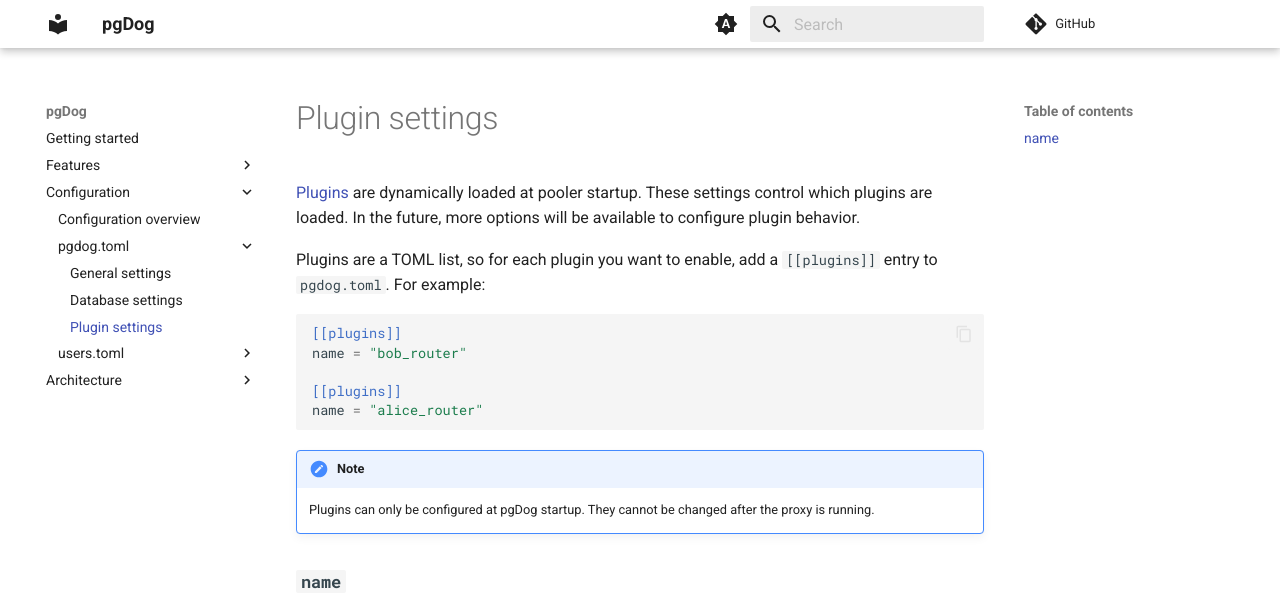
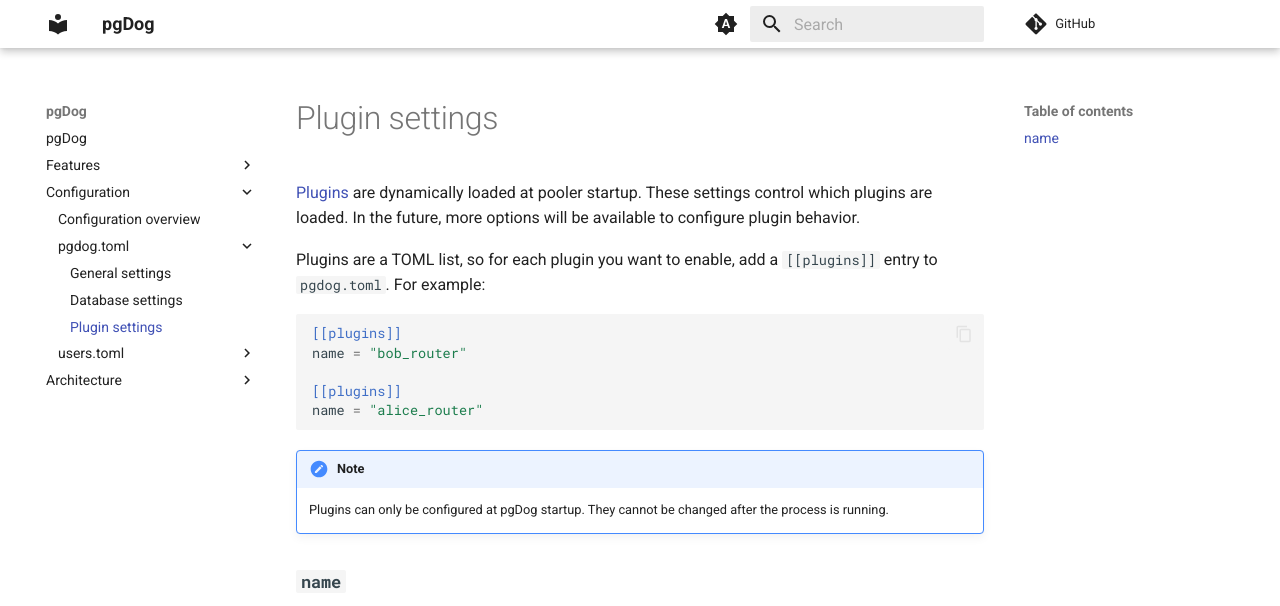
Before and after one commit to tingold/pgdog, an MkDocs documentation site: the page built from docs/docs/configuration/pgdog.toml/plugins.md, in a window 1280 px wide. Shown: the top 606 px of the page. Built offline with MkDocs 1.6.1 and Material for MkDocs 9.7.7, drawn with Linux system fonts in a browser that asks for light colours; comment, search, counter and statistics services are not loaded.

Commit message:
Change some titles around

```diff
--- a/docs/docs/configuration/pgdog.toml/plugins.md
+++ b/docs/docs/configuration/pgdog.toml/plugins.md
@@ -15,7 +15,7 @@
 
 !!! note
     Plugins can only be configured at pgDog startup. They cannot be changed after
-    the proxy is running.
+    the process is running.
 
 ### **`name`**
 
--- a/docs/docs/index.md
+++ b/docs/docs/index.md
@@ -1,4 +1,4 @@
-# Getting started
+# pgDog
 
 [pgDog](https://github.com/levkk/pgdog) is a PostgreSQL query router, pooler, proxy and load balancer written in Rust. Spiritual successor to
 [pgcat](https://github.com/levkk/pgcat), pgDog comes with a lot of similar features, better performance,
```
Also changed, not shown: 1 other file.
